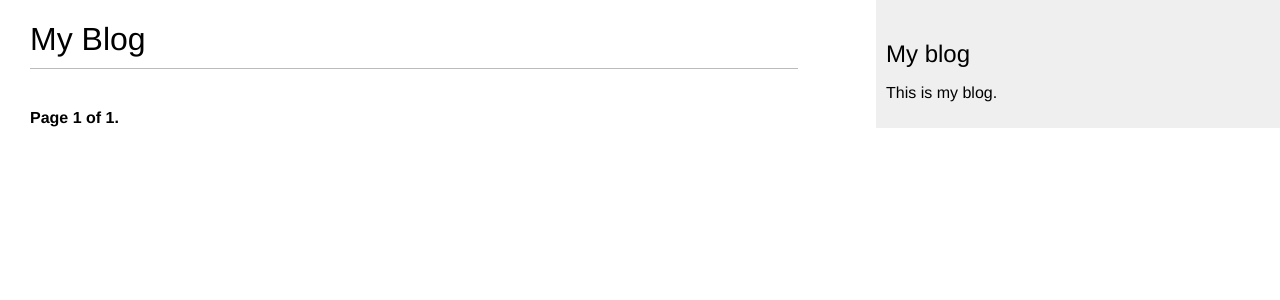
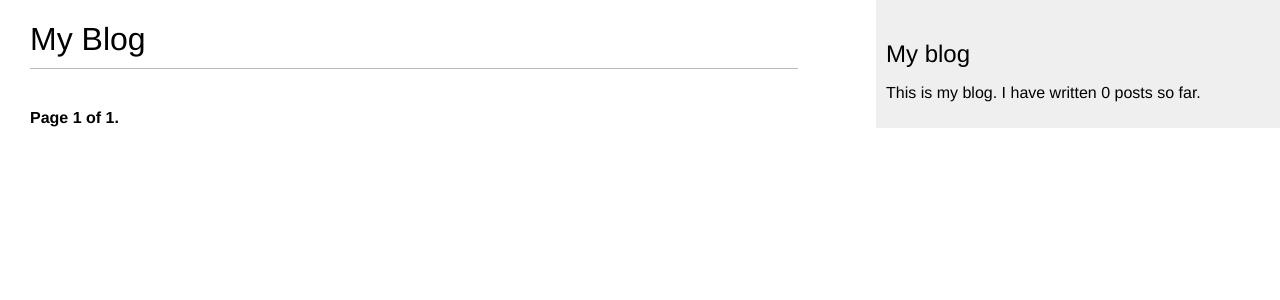
Before and after one commit to jrkd5/d3be-blog, a Django app: page /blog/ in a window 1280 px wide. Shown: the top 300 px of the page. Run offline with Django 3.2, Linux system fonts and the light colour scheme; data that the repository does not hold is empty.

Commit message:
Added custom tag in the template to show the number of published posts.

```diff
--- a/blog/templates/blog/base.html
+++ b/blog/templates/blog/base.html
@@ -1,3 +1,4 @@
+{% load blog_tags %}
 {% load static %}
 <!DOCTYPE html>
 <html>
@@ -12,7 +13,7 @@
         </div>
         <div id="sidebar">
             <h2>My blog</h2>
-            <p>This is my blog.</p>
+            <p>This is my blog. I have written {% total_posts %} posts so far.</p>
         </div>
     </body>
 </html>
```
